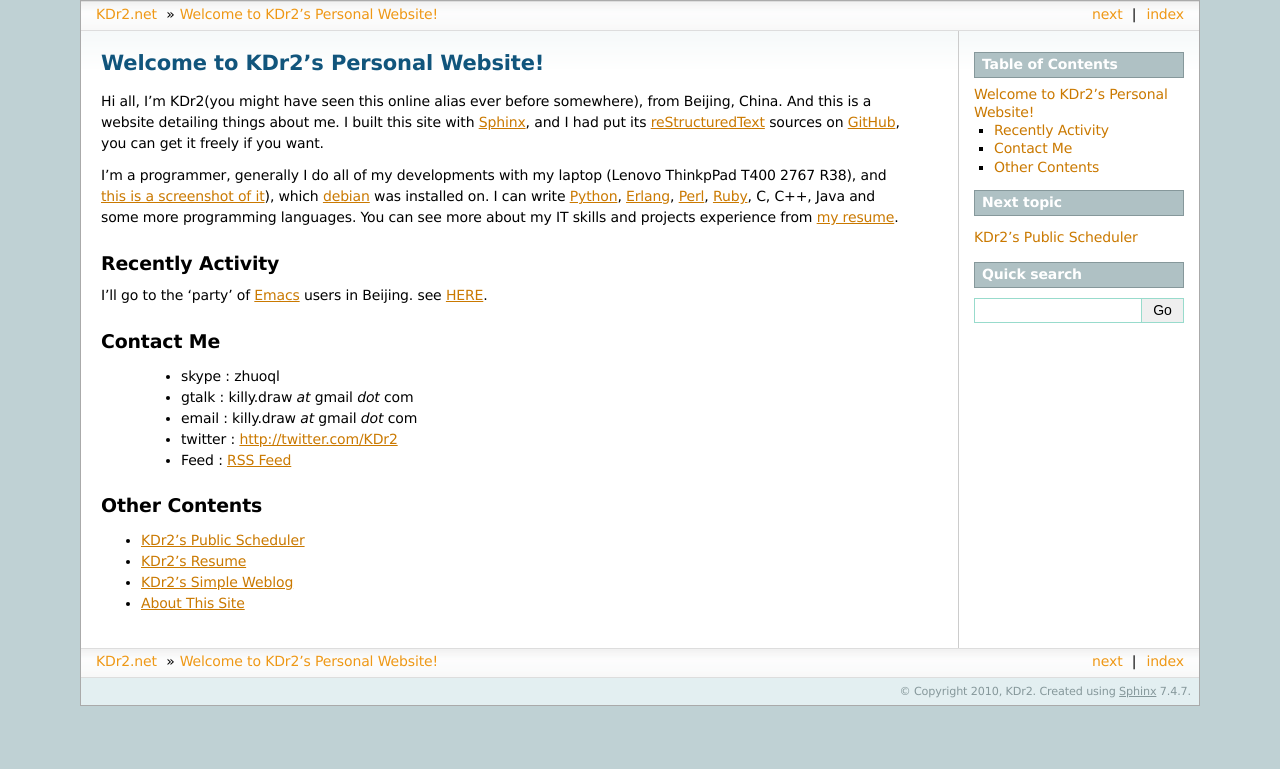
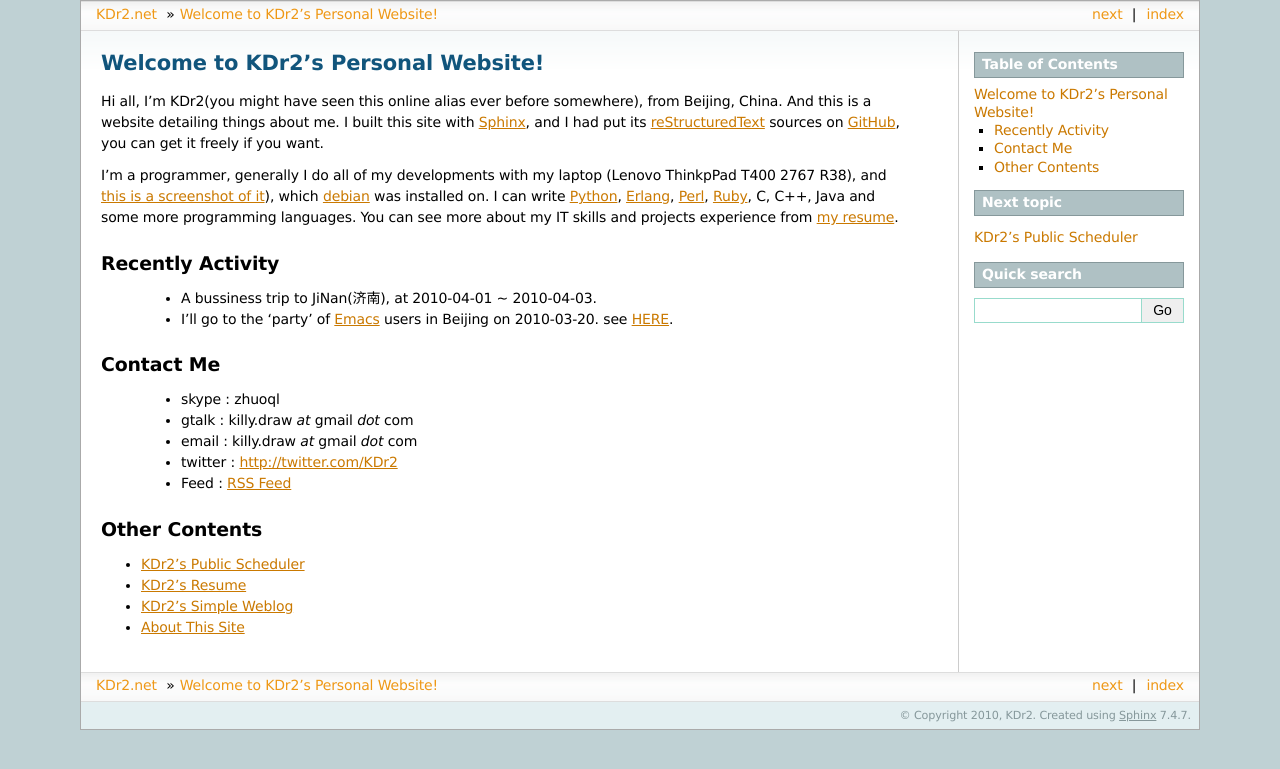
Before and after one commit to KDr2/kdr2.net, a Sphinx documentation site: the page built from source/index.rst, in a window 1280 px wide. Shown: the top 769 px of the page. Built offline with Sphinx 7.4.7, drawn with Linux system fonts in a browser that asks for light colours.

Commit message:
recent activity

```diff
--- a/source/index.rst
+++ b/source/index.rst
@@ -24,9 +24,10 @@ from :ref:`my resume <resume>`.
 
 Recently Activity
 ~~~~~~~~~~~~~~~~~~~~~
-
-I'll go to the 'party' of |emacs|_ users in Beijing. see
-`HERE <http://www.newsmth.net/bbscon.php?bid=573&id=86230>`_.
+ - A bussiness trip to JiNan(济南), at 2010-04-01 ~ 2010-04-03.
+ - I'll go to the 'party' of |emacs|_ users in Beijing on
+   2010-03-20. see `HERE
+   <http://www.newsmth.net/bbscon.php?bid=573&id=86230>`_.
 
 .. Plan of the year 2010
    ~~~~~~~~~~~~~~~~~~~~~~
```
